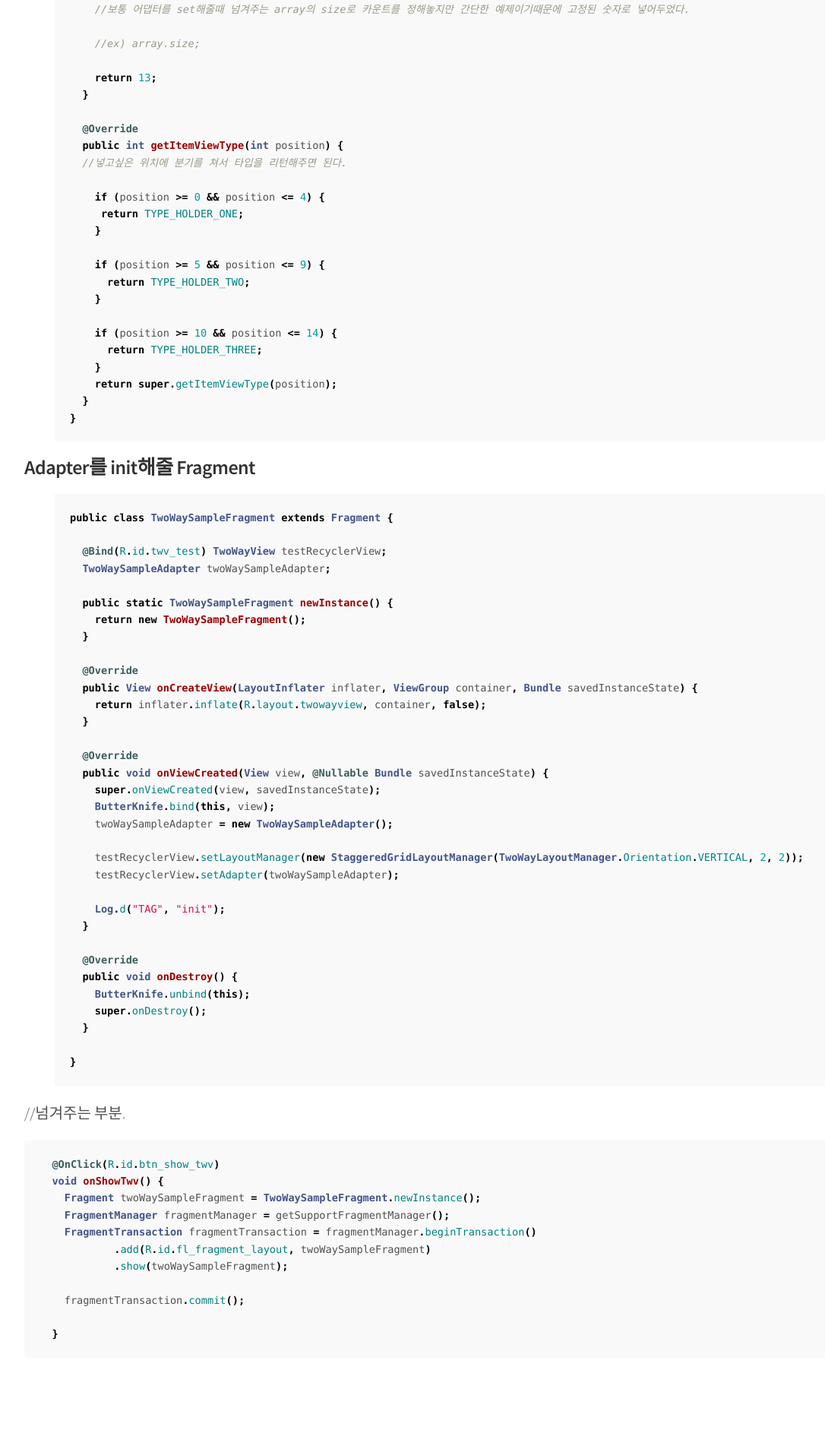
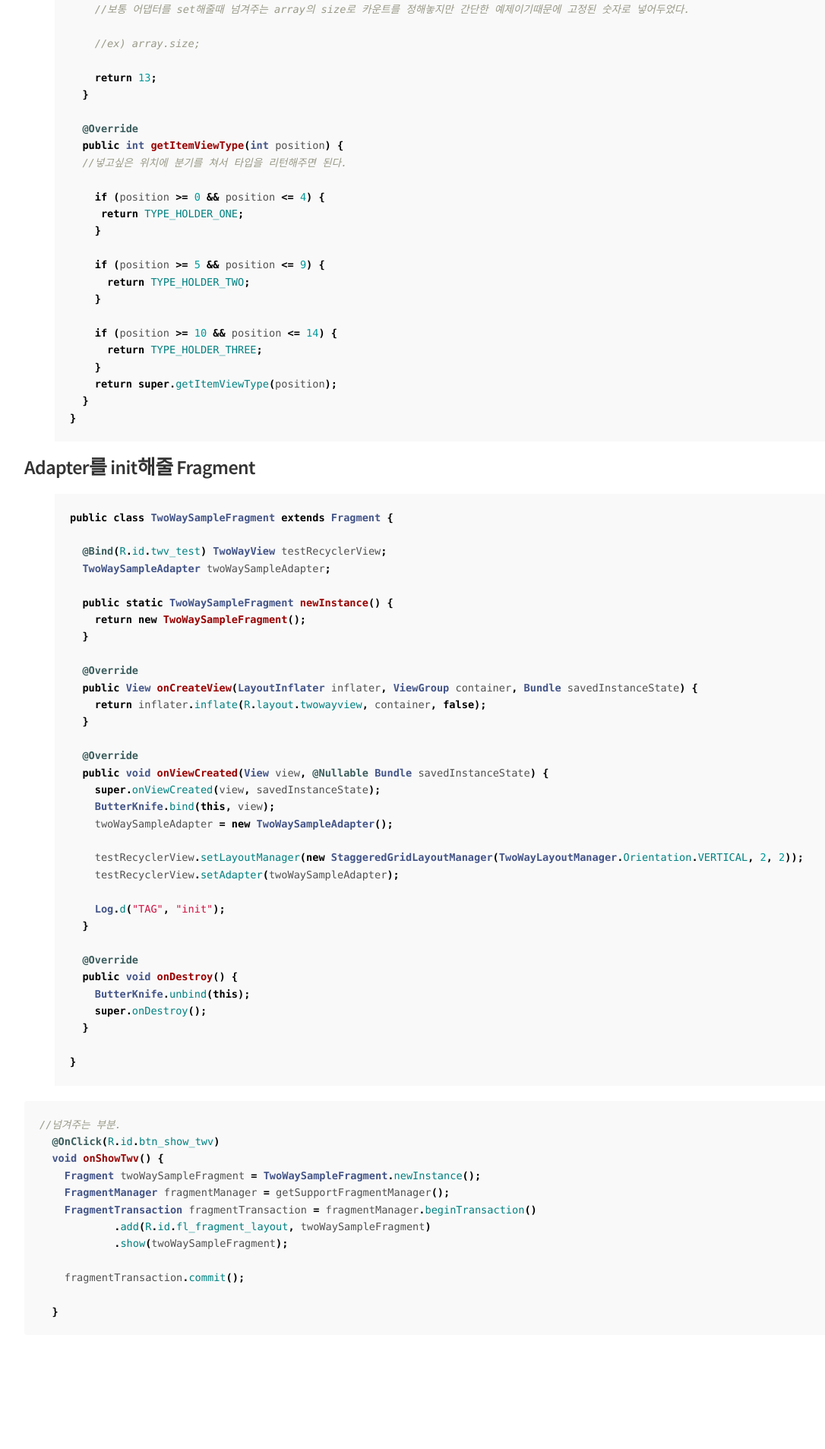
Before and after one commit to ekeon/ekeon.github.io, a Jekyll site: the page built from _posts/2016-2-24-twowayview (Recyclerview).md, in a window 1280 px wide. Shown: the part 3317-5224 px from the top of the page at 76% size, without its empty margins (28-1114 px from the left). Built offline with Jekyll 4.4.1, drawn with Linux system fonts in a browser that asks for light colours; Markdown is read by kramdown in place of the engine named in the settings; comment, search, counter and statistics services are not loaded; after the commit the page ends 5194 px from its top, so only the background shows below that.

Commit message:
no message

````diff
--- a/_posts/2016-2-24-twowayview (Recyclerview).md
+++ b/_posts/2016-2-24-twowayview (Recyclerview).md
@@ -196,8 +196,8 @@ public class TwoWaySampleFragment extends Fragment {
 }
 {% endhighlight %}
 
+```java
 //넘겨주는 부분.
-```java
   @OnClick(R.id.btn_show_twv)
   void onShowTwv() {
     Fragment twoWaySampleFragment = TwoWaySampleFragment.newInstance();
````
